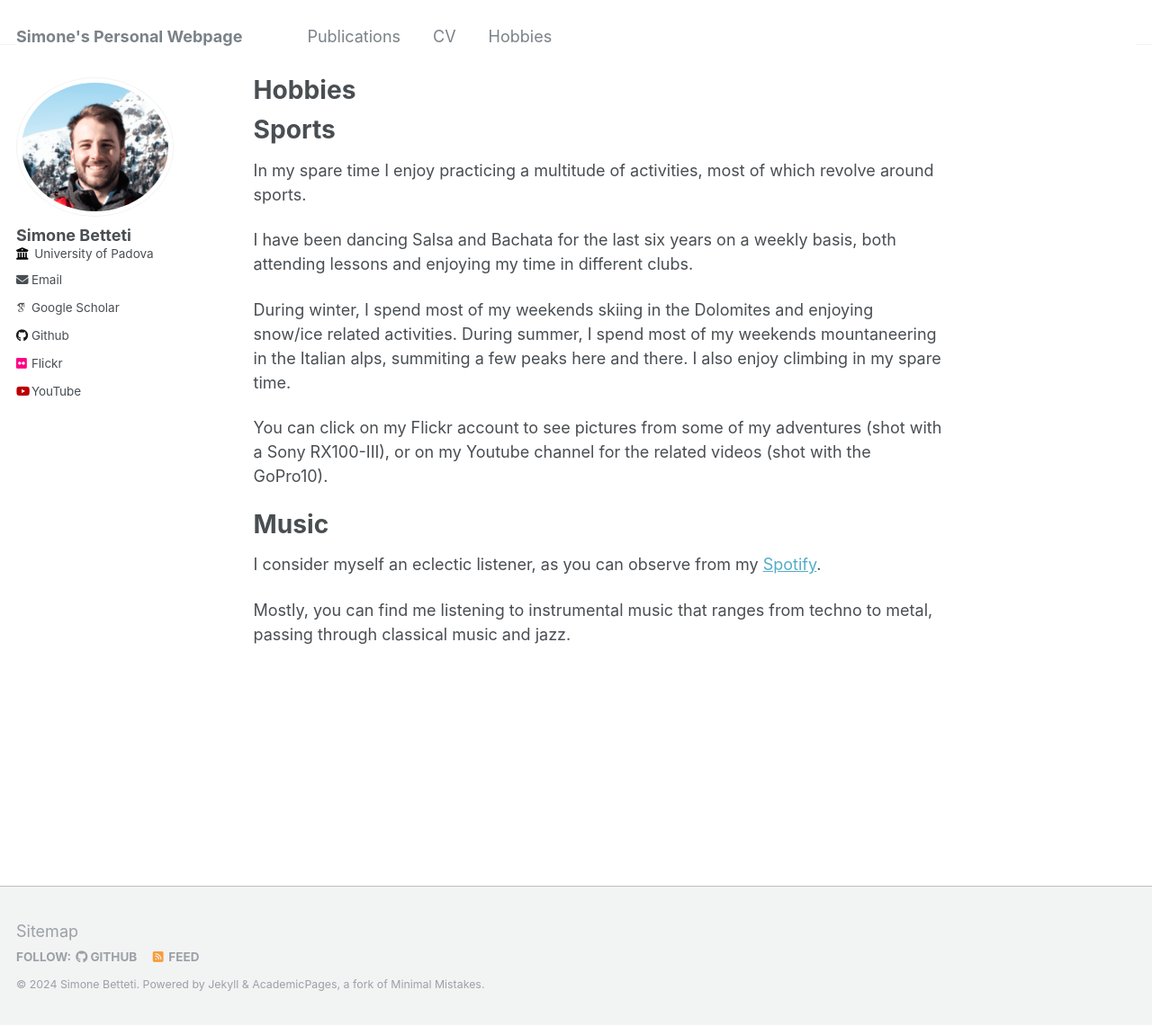
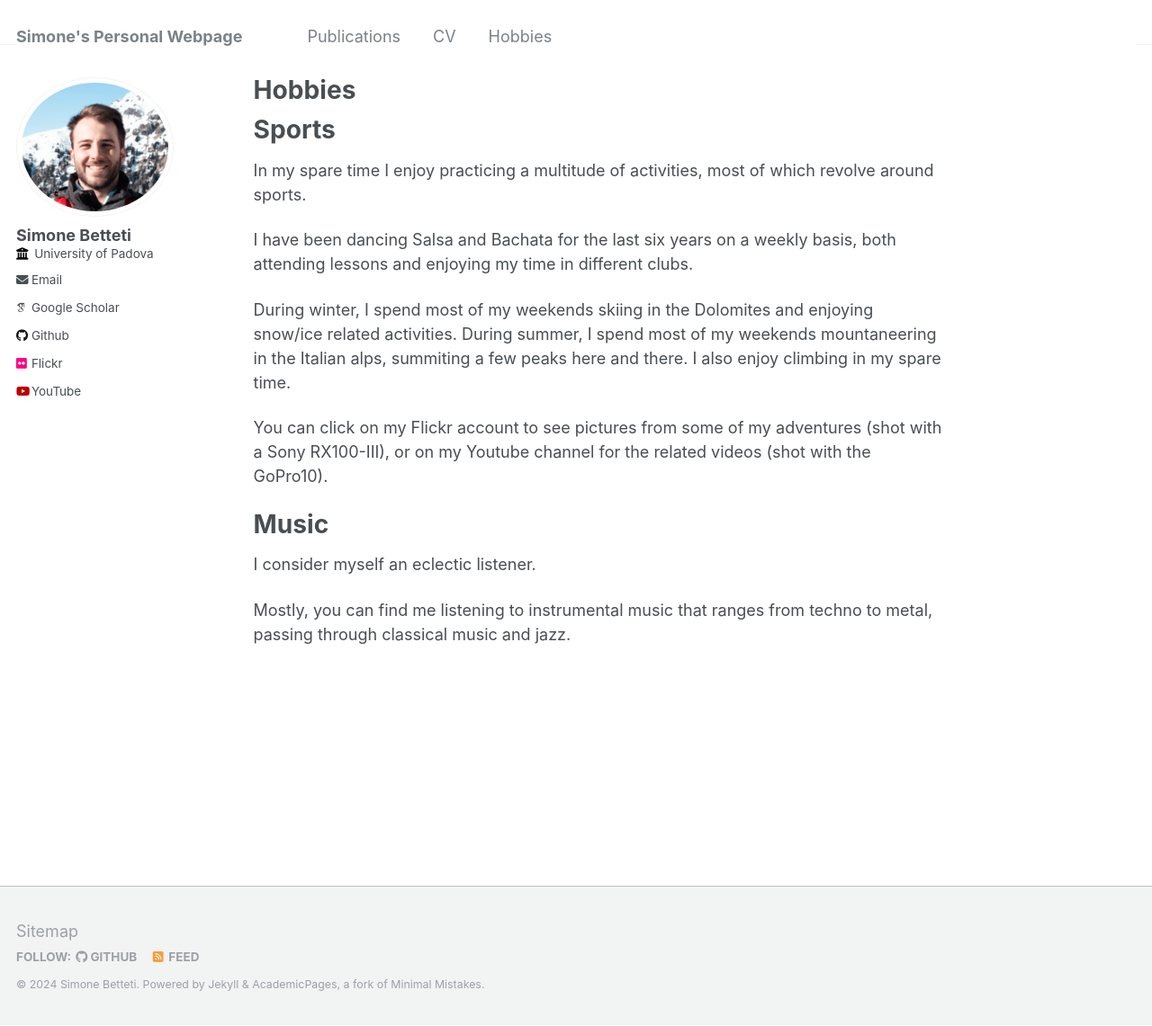
Before and after one commit to sim1bet/sim1bet.github.io, a Jekyll site: the page built from _pages/markdown.md, in a window 1280 px wide and 1141 px high. Shown: the whole window at 90% size. Built offline with Jekyll 4.4.1, drawn with Linux system fonts in a browser that asks for light colours; some web fonts are replaced.

Commit message:
Update markdown.md

```diff
--- a/_pages/markdown.md
+++ b/_pages/markdown.md
@@ -20,6 +20,6 @@ You can click on my Flickr account to see pictures from some of my adventures (s
 
 # Music
 
-I consider myself an eclectic listener, as you can observe from my [Spotify](https://open.spotify.com/user/smnbet22).
+I consider myself an eclectic listener.
 
 Mostly, you can find me listening to instrumental music that ranges from techno to metal, passing through classical music and jazz.
```
